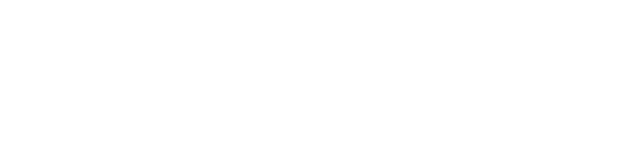
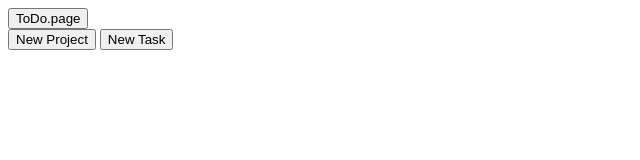
Before and after one commit to manulzvz13/to-do-list, a website built with webpack: page src/template.html in a window 1280 px wide. Shown: the whole page, without its empty margins (0-640 px from the left). Built offline with nearby package versions, Linux system fonts and the light colour scheme.

Commit message:
feat: Add basic header elements to template.html

```diff
--- a/src/template.html
+++ b/src/template.html
@@ -6,6 +6,16 @@
     <title>Document</title>
 </head>
 <body>
+    <header>
+        <nav>
+            <button>ToDo.page</button>
+            <div class="">
+                <button>New Project</button>
+                <button>New Task</button>
+            </div>
+        </nav>
+    </header>
+    <div class="container"></div>
 
 </body>
 </html>
```
